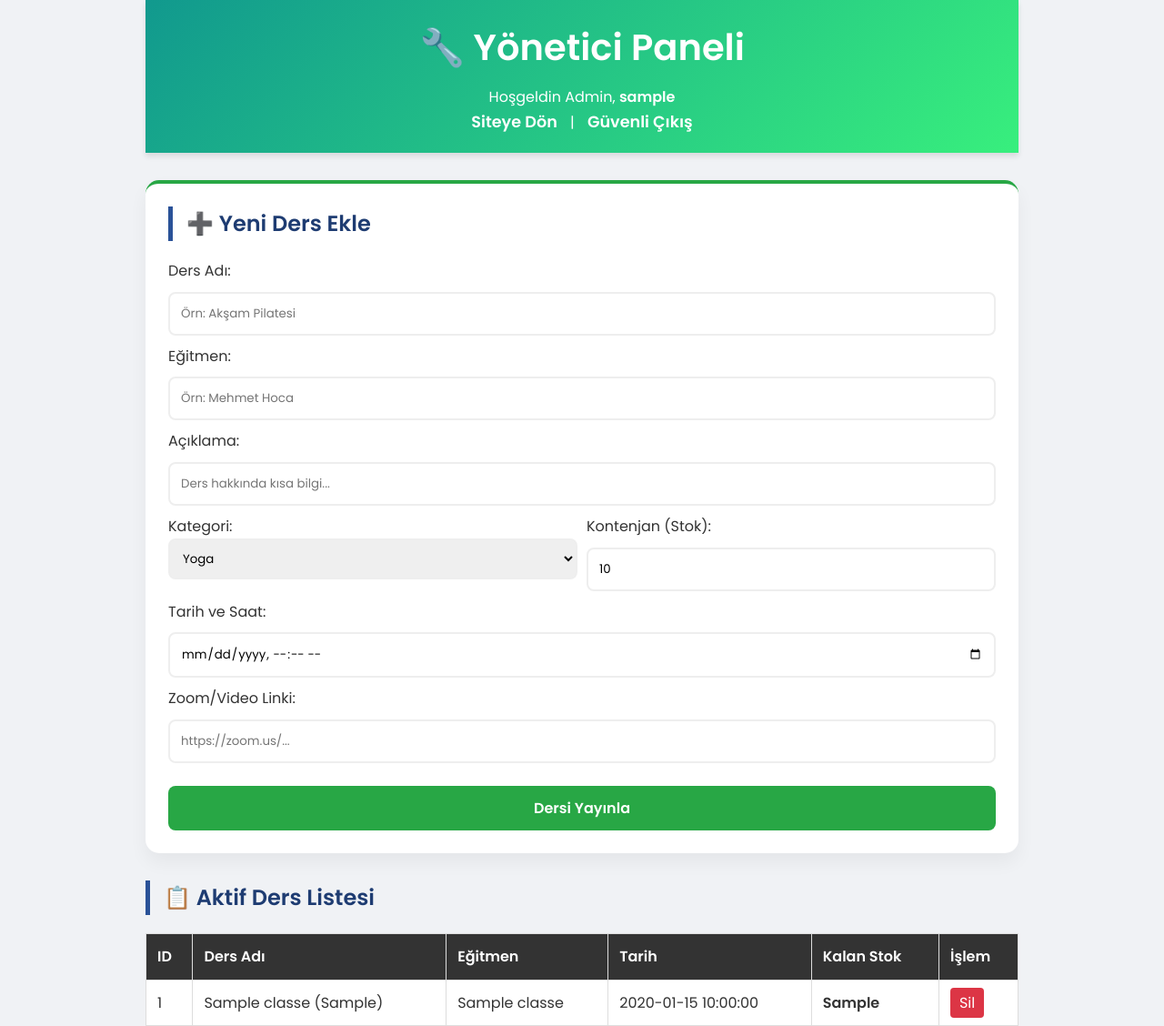
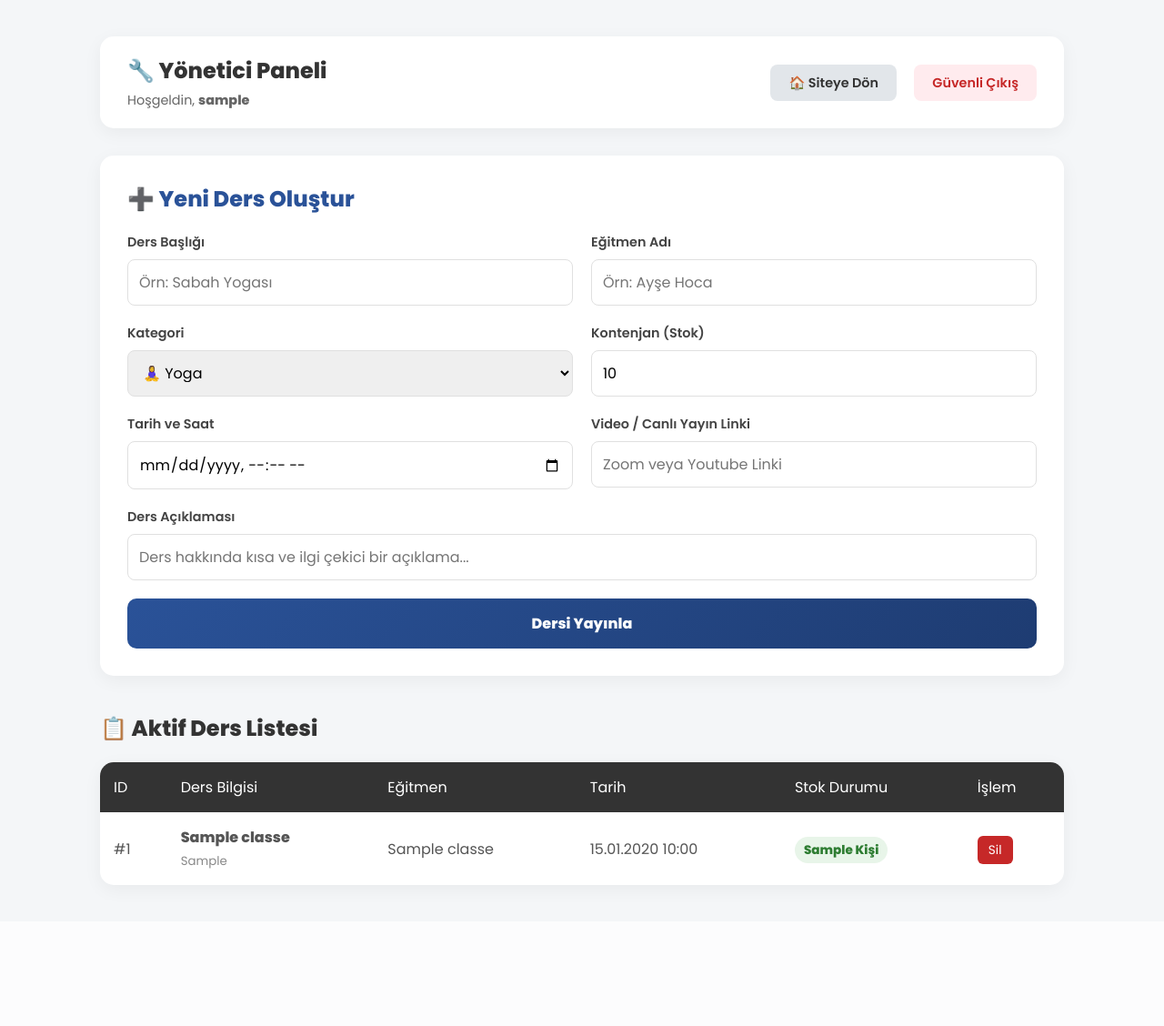
Before and after one commit to enesdemiryurek/fitness-booking-system, a PHP site: page /admin.php in a window 1280 px wide. Shown: the whole page at 91% size. After the commit the page ends 981 px from the top, so only its background shows below. Run offline with PHP 8.4, Linux system fonts and the light colour scheme; the visitor is signed in with stand-in values (Sample User, id 1); tables that the repository leaves empty or names only in its code hold one stand-in row (values such as "Sample post").

Commit message:
yenilikler

```diff
--- a/admin.php
+++ b/admin.php
@@ -2,14 +2,14 @@
 session_start();
 include 'db.php';
 
-// 1. GÜVENLİK DUVARI: Sadece 'admin' olan girebilir!
+// 1. GÜVENLİK DUVARI
 if (!isset($_SESSION['user_id']) || $_SESSION['role'] != 'admin') {
-    die("<center><h1>⛔ Yetkisiz Giriş!</h1><p>Bu sayfaya sadece yöneticiler girebilir.</p><a href='index.php'>Anasayfaya Dön</a></center>");
+    die("<div style='text-align:center; margin-top:50px; font-family:sans-serif;'><h1>⛔ Yetkisiz Giriş!</h1><p>Bu sayfaya sadece yöneticiler girebilir.</p><a href='index.php'>Anasayfaya Dön</a></div>");
 }
 
 $message = "";
 
-// --- YENİ DERS EKLEME İŞLEMİ ---
+// --- YENİ DERS EKLEME ---
 if ($_SERVER["REQUEST_METHOD"] == "POST") {
     $title = $_POST['title'];
     $trainer = $_POST['trainer'];
@@ -23,17 +23,17 @@ if ($_SERVER["REQUEST_METHOD"] == "POST") {
             VALUES ('$title', '$trainer', '$description', '$type', '$date', '$capacity', '$link')";
 
     if (mysqli_query($conn, $sql)) {
-        $message = "✅ Yeni ders başarıyla eklendi!";
+        $message = "✅ Ders Başarıyla Eklendi!";
     } else {
         $message = "❌ Hata: " . mysqli_error($conn);
     }
 }
 
-// --- DERS SİLME İŞLEMİ (URL'den id gelirse) ---
+// --- SİLME ---
 if (isset($_GET['delete_id'])) {
     $id = $_GET['delete_id'];
     mysqli_query($conn, "DELETE FROM classes WHERE id=$id");
-    header("Location: admin.php"); // Sayfayı yenile
+    header("Location: admin.php");
 }
 ?>
 
@@ -41,76 +41,202 @@ if (isset($_GET['delete_id'])) {
 <html lang="tr">
 <head>
     <meta charset="UTF-8">
-    <title>Yönetici Paneli</title>
-    <link rel="stylesheet" href="style.css">
-    <style>
-        /* Admin paneli için ufak ek stiller */
-        .admin-table { width: 100%; border-collapse: collapse; margin-top: 20px; background: white; }
-        .admin-table th, .admin-table td { padding: 12px; border: 1px solid #ddd; text-align: left; }
-        .admin-table th { background-color: #333; color: white; }
-        .btn-danger { background-color: #dc3545; color: white; padding: 5px 10px; text-decoration: none; border-radius: 4px; }
+    <title>Admin Dashboard</title>
+    <link rel="stylesheet" href="style.css"> <style>
+        body { background-color: #f4f6f8; }
+
+        .admin-container {
+            max-width: 1100px;
+            margin: 40px auto;
+            padding: 0 20px;
+        }
+
+        /* HEADER KISMI */
+        .admin-header {
+            display: flex;
+            justify-content: space-between;
+            align-items: center;
+            background: white;
+            padding: 20px 30px;
+            border-radius: 15px;
+            box-shadow: 0 5px 20px rgba(0,0,0,0.05);
+            margin-bottom: 30px;
+        }
+        .admin-title h1 { font-size: 1.5rem; color: #333; margin-bottom: 5px; }
+        .admin-title p { color: #666; font-size: 0.9rem; }
+
+        .admin-actions a {
+            text-decoration: none;
+            font-weight: 600;
+            margin-left: 15px;
+            padding: 10px 20px;
+            border-radius: 8px;
+            font-size: 0.9rem;
+            transition: 0.3s;
+        }
+        .btn-site { background: #e2e6ea; color: #333; }
+        .btn-site:hover { background: #dbe2e8; }
+        .btn-logout { background: #ffebee; color: #c62828; }
+        .btn-logout:hover { background: #ffcdd2; }
+
+        /* FORM KARTI */
+        .form-card {
+            background: white;
+            padding: 30px;
+            border-radius: 15px;
+            box-shadow: 0 5px 20px rgba(0,0,0,0.05);
+            margin-bottom: 40px;
+        }
+        .form-card h2 { margin-bottom: 20px; color: #2a5298; display: flex; align-items: center; gap: 10px; }
+
+        .form-grid {
+            display: grid;
+            grid-template-columns: 1fr 1fr; /* İki sütunlu yapı */
+            gap: 20px;
+        }
+        .full-width { grid-column: span 2; } /* Tam genişlik kaplasın dediklerimiz */
+
+        .form-group label {
+            display: block;
+            margin-bottom: 8px;
+            font-weight: 600;
+            color: #444;
+            font-size: 0.9rem;
+        }
+        .form-group input, .form-group select {
+            width: 100%;
+            padding: 12px;
+            border: 1px solid #e0e0e0;
+            border-radius: 8px;
+            font-size: 1rem;
+            transition: 0.3s;
+            outline: none;
+        }
+        .form-group input:focus, .form-group select:focus {
+            border-color: #2a5298;
+            box-shadow: 0 0 0 3px rgba(42, 82, 152, 0.1);
+        }
+
+        .btn-submit {
+            width: 100%;
+            padding: 15px;
+            background: linear-gradient(135deg, #2a5298 0%, #1e3c72 100%);
+            color: white;
+            border: none;
+            border-radius: 10px;
+            font-size: 1rem;
+            font-weight: bold;
+            cursor: pointer;
+            transition: transform 0.2s;
+        }
+        .btn-submit:hover { transform: translateY(-2px); box-shadow: 0 5px 15px rgba(30, 60, 114, 0.3); }
+
+        /* TABLO STİLİ */
+        .table-card {
+            background: white;
+            border-radius: 15px;
+            overflow: hidden;
+            box-shadow: 0 5px 20px rgba(0,0,0,0.05);
+        }
+        .admin-table { width: 100%; border-collapse: collapse; }
+        .admin-table th { background: #333; color: white; padding: 15px; text-align: left; font-weight: 500; }
+        .admin-table td { padding: 15px; border-bottom: 1px solid #eee; color: #555; }
+        .admin-table tr:last-child td { border-bottom: none; }
+        .admin-table tr:hover { background-color: #f9fafb; }
+
+        .badge-stock {
+            background: #e8f5e9; color: #2e7d32; padding: 5px 10px; border-radius: 20px; font-weight: bold; font-size: 0.85rem;
+        }
+        .btn-delete {
+            background: #c62828; color: white; text-decoration: none; padding: 6px 12px; border-radius: 6px; font-size: 0.85rem; transition: 0.3s;
+        }
+        .btn-delete:hover { background: #b71c1c; }
+
+        @media (max-width: 768px) {
+            .form-grid { grid-template-columns: 1fr; } /* Mobilde tek sütun olsun */
+            .admin-header { flex-direction: column; gap: 15px; text-align: center; }
+        }
     </style>
 </head>
 <body>
 
-<div class="container">
-    <div class="header" style="background: linear-gradient(135deg, #11998e 0%, #38ef7d 100%);">
+<div class="admin-container">
+
+    <div class="admin-header">
+        <div class="admin-title">
             <h1>🔧 Yönetici Paneli</h1>
-        <p>Hoşgeldin Admin, <strong><?php echo $_SESSION['username']; ?></strong></p>
-        <a href="index.php" style="color: white;">Siteye Dön</a> |
-        <a href="logout.php" style="color: #fff;">Güvenli Çıkış</a>
+            <p>Hoşgeldin, <strong><?php echo $_SESSION['username']; ?></strong></p>
         </div>
-
-    <div class="class-card">
-        <h2>➕ Yeni Ders Ekle</h2>
-        <?php if($message) echo "<p style='font-weight:bold; color:green;'>$message</p>"; ?>
-
-        <form action="" method="POST">
-            <label>Ders Adı:</label>
-            <input type="text" name="title" placeholder="Örn: Akşam Pilatesi" required>
-
-            <label>Eğitmen:</label>
-            <input type="text" name="trainer" placeholder="Örn: Mehmet Hoca" required>
-
-            <label>Açıklama:</label>
-            <input type="text" name="description" placeholder="Ders hakkında kısa bilgi..." required>
-
-            <div style="display:flex; gap:10px;">
-                <div style="flex:1;">
-                    <label>Kategori:</label>
-                    <select name="class_type" style="width:100%; padding:10px; border:2px solid #eee; border-radius:8px;">
-                        <option value="Yoga">Yoga</option>
-                        <option value="Pilates">Pilates</option>
-                        <option value="HIIT">HIIT / Kardiyo</option>
-                        <option value="Zumba">Zumba</option>
-                        <option value="Fitness">Fitness</option>
-                    </select>
-                </div>
-                <div style="flex:1;">
-                    <label>Kontenjan (Stok):</label>
-                    <input type="number" name="capacity" value="10" required>
+        <div class="admin-actions">
+            <a href="index.php" class="btn-site">🏠 Siteye Dön</a>
+            <a href="logout.php" class="btn-logout">Güvenli Çıkış</a>
         </div>
     </div>
 
-            <label>Tarih ve Saat:</label>
+    <div class="form-card">
+        <h2>➕ Yeni Ders Oluştur</h2>
+        <?php if($message) echo "<p style='background:#d4edda; color:#155724; padding:10px; border-radius:5px; margin-bottom:15px;'>$message</p>"; ?>
+
+        <form action="" method="POST">
+            <div class="form-grid">
+                <div class="form-group">
+                    <label>Ders Başlığı</label>
+                    <input type="text" name="title" placeholder="Örn: Sabah Yogası" required>
+                </div>
+
+                <div class="form-group">
+                    <label>Eğitmen Adı</label>
+                    <input type="text" name="trainer" placeholder="Örn: Ayşe Hoca" required>
+                </div>
+
+                <div class="form-group">
+                    <label>Kategori</label>
+                    <select name="class_type">
+                        <option value="Yoga">🧘‍♀️ Yoga</option>
+                        <option value="Pilates">🤸‍♀️ Pilates</option>
+                        <option value="HIIT">🔥 HIIT</option>
+                        <option value="Zumba">💃 Zumba</option>
+                        <option value="Fitness">💪 Fitness</option>
+                    </select>
+                </div>
+
+                <div class="form-group">
+                    <label>Kontenjan (Stok)</label>
+                    <input type="number" name="capacity" value="10" required>
+                </div>
+
+                <div class="form-group">
+                    <label>Tarih ve Saat</label>
                     <input type="datetime-local" name="date_time" required>
+                </div>
 
-            <label>Zoom/Video Linki:</label>
-            <input type="text" name="video_link" placeholder="https://zoom.us/..." required>
+                <div class="form-group">
+                    <label>Video / Canlı Yayın Linki</label>
+                    <input type="text" name="video_link" placeholder="Zoom veya Youtube Linki" required>
+                </div>
 
-            <button type="submit" class="btn">Dersi Yayınla</button>
+                <div class="form-group full-width">
+                    <label>Ders Açıklaması</label>
+                    <input type="text" name="description" placeholder="Ders hakkında kısa ve ilgi çekici bir açıklama..." required>
+                </div>
+
+                <div class="form-group full-width">
+                    <button type="submit" class="btn-submit">Dersi Yayınla</button>
+                </div>
+            </div>
         </form>
     </div>
 
-    <h2 style="margin-top:30px;">📋 Aktif Ders Listesi</h2>
+    <h2 style="margin-bottom:20px; color:#333;">📋 Aktif Ders Listesi</h2>
+    <div class="table-card">
         <table class="admin-table">
             <thead>
                 <tr>
                     <th>ID</th>
-                <th>Ders Adı</th>
+                    <th>Ders Bilgisi</th>
                     <th>Eğitmen</th>
                     <th>Tarih</th>
-                <th>Kalan Stok</th>
+                    <th>Stok Durumu</th>
                     <th>İşlem</th>
                 </tr>
             </thead>
@@ -119,17 +245,18 @@ if (isset($_GET['delete_id'])) {
                 $result = mysqli_query($conn, "SELECT * FROM classes ORDER BY date_time DESC");
                 while($row = mysqli_fetch_assoc($result)) {
                     echo "<tr>";
-                echo "<td>" . $row['id'] . "</td>";
-                echo "<td>" . $row['title'] . " (" . $row['class_type'] . ")</td>";
+                    echo "<td>#" . $row['id'] . "</td>";
+                    echo "<td><strong>" . $row['title'] . "</strong><br><small style='color:#888;'>" . $row['class_type'] . "</small></td>";
                     echo "<td>" . $row['trainer_name'] . "</td>";
-                echo "<td>" . $row['date_time'] . "</td>";
-                echo "<td><strong>" . $row['capacity'] . "</strong></td>";
-                echo "<td><a href='admin.php?delete_id=" . $row['id'] . "' class='btn-danger' onclick='return confirm(\"Bu dersi silmek istediğine emin misin?\")'>Sil</a></td>";
+                    echo "<td>" . date("d.m.Y H:i", strtotime($row['date_time'])) . "</td>";
+                    echo "<td><span class='badge-stock'>" . $row['capacity'] . " Kişi</span></td>";
+                    echo "<td><a href='admin.php?delete_id=" . $row['id'] . "' class='btn-delete' onclick='return confirm(\"Silmek istediğine emin misin?\")'>Sil</a></td>";
                     echo "</tr>";
                 }
                 ?>
             </tbody>
         </table>
+    </div>
 
 </div>
 
--- a/style.css
+++ b/style.css
@@ -1,5 +1,4 @@
-/* GENEL AYARLAR */
-@import url('https://fonts.googleapis.com/css2?family=Poppins:wght@300;400;600&display=swap');
+@import url('https://fonts.googleapis.com/css2?family=Poppins:wght@300;400;600;800&display=swap');
 
 * {
     margin: 0;
@@ -9,169 +8,204 @@
 }
 
 body {
-    background-color: #f0f2f5;
+    background-color: #f8f9fa;
     color: #333;
-    line-height: 1.6;
 }
 
-/* HEADER (Üst Menü) */
-.header {
-    background: linear-gradient(135deg, #1e3c72 0%, #2a5298 100%);
-    color: white;
-    padding: 20px;
-    text-align: center;
-    box-shadow: 0 4px 6px rgba(0,0,0,0.1);
-    margin-bottom: 30px;
+/* --- 1. NAVBAR (ÜST MENÜ) --- */
+.navbar {
+    display: flex;
+    justify-content: space-between; /* Sol-Orta-Sağ dağılımı */
+    align-items: center;
+    padding: 20px 50px;
+    background-color: white;
+    box-shadow: 0 2px 10px rgba(0,0,0,0.05);
+    position: sticky;
+    top: 0;
+    z-index: 1000;
 }
 
-.header h1 {
-    font-size: 2.5rem;
-    margin-bottom: 10px;
+.logo {
+    font-size: 1.5rem;
+    font-weight: 800;
+    color: #111;
+    text-decoration: none;
+    display: flex;
+    align-items: center;
+    gap: 10px;
 }
 
-.header a {
-    color: #ffd700;
+.nav-center a {
     text-decoration: none;
+    color: #555;
     font-weight: 600;
-    margin: 0 10px;
     font-size: 1.1rem;
     transition: color 0.3s;
 }
 
-.header a:hover {
-    color: #fff;
-    text-decoration: underline;
+.nav-center a:hover {
+    color: #000;
 }
 
-/* CONTAINER */
-.container {
-    max-width: 1000px;
-    margin: 0 auto;
-    padding: 0 20px;
+.nav-right {
+    display: flex;
+    gap: 15px;
 }
 
-/* BAŞLIKLAR */
-h2 {
-    border-left: 5px solid #2a5298;
-    padding-left: 15px;
-    margin-bottom: 20px;
-    color: #1e3c72;
+.btn-auth {
+    text-decoration: none;
+    padding: 10px 20px;
+    border-radius: 30px;
+    font-weight: 600;
+    font-size: 0.9rem;
+    transition: all 0.3s;
 }
 
-/* DERS KARTLARI (Modern Kart Yapısı) */
+.btn-login {
+    color: #333;
+    border: 2px solid #333;
+}
+
+.btn-login:hover {
+    background: #333;
+    color: white;
+}
+
+.btn-register {
+    background: #2a5298;
+    color: white;
+    border: 2px solid #2a5298;
+}
+
+.btn-register:hover {
+    background: #1e3c72;
+}
+
+/* --- 2. HERO BÖLÜMÜ (DEV FOTOĞRAF) --- */
+.hero {
+    height: 500px;
+    background: linear-gradient(rgba(0,0,0,0.5), rgba(0,0,0,0.5)), url('https://images.unsplash.com/photo-1534438327276-14e5300c3a48?ixlib=rb-1.2.1&auto=format&fit=crop&w=1950&q=80');
+    background-size: cover;
+    background-position: center;
+    display: flex;
+    flex-direction: column;
+    justify-content: center;
+    align-items: center;
+    text-align: center;
+    color: white;
+    margin-bottom: 40px;
+}
+
+.hero h1 {
+    font-size: 3.5rem;
+    font-weight: 800;
+    margin-bottom: 10px;
+    text-transform: uppercase;
+    letter-spacing: 2px;
+}
+
+.hero p {
+    font-size: 1.2rem;
+    max-width: 600px;
+}
+
+/* --- 3. DERS KARTLARI --- */
+.container {
+    max-width: 1200px;
+    margin: 0 auto;
+    padding: 0 20px 50px 20px;
+}
+
+.section-title {
+    text-align: center;
+    font-size: 2rem;
+    font-weight: 800;
+    margin-bottom: 30px;
+    color: #111;
+}
+
 .class-list {
     display: grid;
     grid-template-columns: repeat(auto-fit, minmax(300px, 1fr));
-    gap: 20px;
+    gap: 30px;
 }
 
 .class-card {
     background: white;
-    border-radius: 15px;
-    padding: 25px;
-    box-shadow: 0 10px 20px rgba(0,0,0,0.05);
-    transition: transform 0.3s ease, box-shadow 0.3s ease;
-    border-top: 4px solid #28a745; /* Fitness yeşili */
+    border-radius: 20px;
+    overflow: hidden; /* Resim taşmasın diye */
+    box-shadow: 0 10px 30px rgba(0,0,0,0.08);
+    transition: transform 0.3s ease;
+    border: none; /* Eski border'ı kaldırdık */
 }
 
 .class-card:hover {
-    transform: translateY(-5px);
-    box-shadow: 0 15px 30px rgba(0,0,0,0.15);
+    transform: translateY(-10px);
 }
 
-.class-card h3 {
-    color: #333;
-    margin-bottom: 10px;
-    font-size: 1.5rem;
+.card-image {
+    height: 200px;
+    width: 100%;
+    object-fit: cover;
 }
 
-.class-card small {
-    background: #e9ecef;
-    padding: 3px 8px;
-    border-radius: 20px;
+.card-content {
+    padding: 25px;
+}
+
+.card-content h3 {
+    font-size: 1.4rem;
+    margin-bottom: 10px;
+    display: flex;
+    justify-content: space-between;
+    align-items: center;
+}
+
+.badge {
     font-size: 0.8rem;
+    background: #f0f0f0;
+    padding: 5px 10px;
+    border-radius: 10px;
     color: #666;
 }
 
-/* BUTONLAR */
-.btn {
+.stok {
+    font-weight: bold;
+    margin-top: 15px;
+    display: block;
+}
+
+/* Butonlar */
+.btn-card {
     display: block;
     width: 100%;
     text-align: center;
-    background: #28a745;
+    background: #111;
     color: white;
     padding: 12px;
-    margin-top: 15px;
+    margin-top: 20px;
     text-decoration: none;
-    border-radius: 8px;
-    font-weight: bold;
+    border-radius: 10px;
+    font-weight: 600;
     transition: background 0.3s;
 }
 
-.btn:hover {
-    background: #218838;
+.btn-card:hover {
+    background: #333;
 }
 
 .btn-disabled {
-    background: #adb5bd;
+    background: #ccc;
     cursor: not-allowed;
 }
 
-.btn-disabled:hover {
-    background: #adb5bd;
+/* Admin Paneli Linki */
+.admin-badge {
+    background-color: #ff9f43;
+    color: white;
+    padding: 8px 15px;
+    border-radius: 20px;
+    text-decoration: none;
+    font-weight: bold;
+    font-size: 0.9rem;
 }
-
-/* STOK DURUMU */
-.stok {
-    color: #dc3545;
-    font-weight: bold;
-    margin-top: 10px;
-    display: flex;
-    align-items: center;
-}
-
-.stok::before {
-    content: '🔥';
-    margin-right: 5px;
-}
-
-/* FORM ALANLARI (Login & Register için) */
-.form-container {
-    background: white;
-    padding: 40px;
-    border-radius: 10px;
-    box-shadow: 0 15px 35px rgba(0,0,0,0.1);
-    width: 100%;
-    max-width: 400px;
-    margin: 50px auto;
-}
-
-input {
-    width: 100%;
-    padding: 12px;
-    margin: 10px 0;
-    border: 2px solid #eee;
-    border-radius: 8px;
-    transition: border 0.3s;
-}
-
-input:focus {
-    border-color: #2a5298;
-    outline: none;
-}
-
-button {
-    width: 100%;
-    padding: 12px;
-    background: #2a5298;
-    color: white;
-    border: none;
-    border-radius: 8px;
-    font-size: 1rem;
-    cursor: pointer;
-    transition: background 0.3s;
-}
-
-button:hover {
-    background: #1e3c72;
-}
```
Also changed, not shown: index.php (+61 -65 lines), img/yoga.jpg (added). Lines whose indentation alone changed are shown as unchanged.
